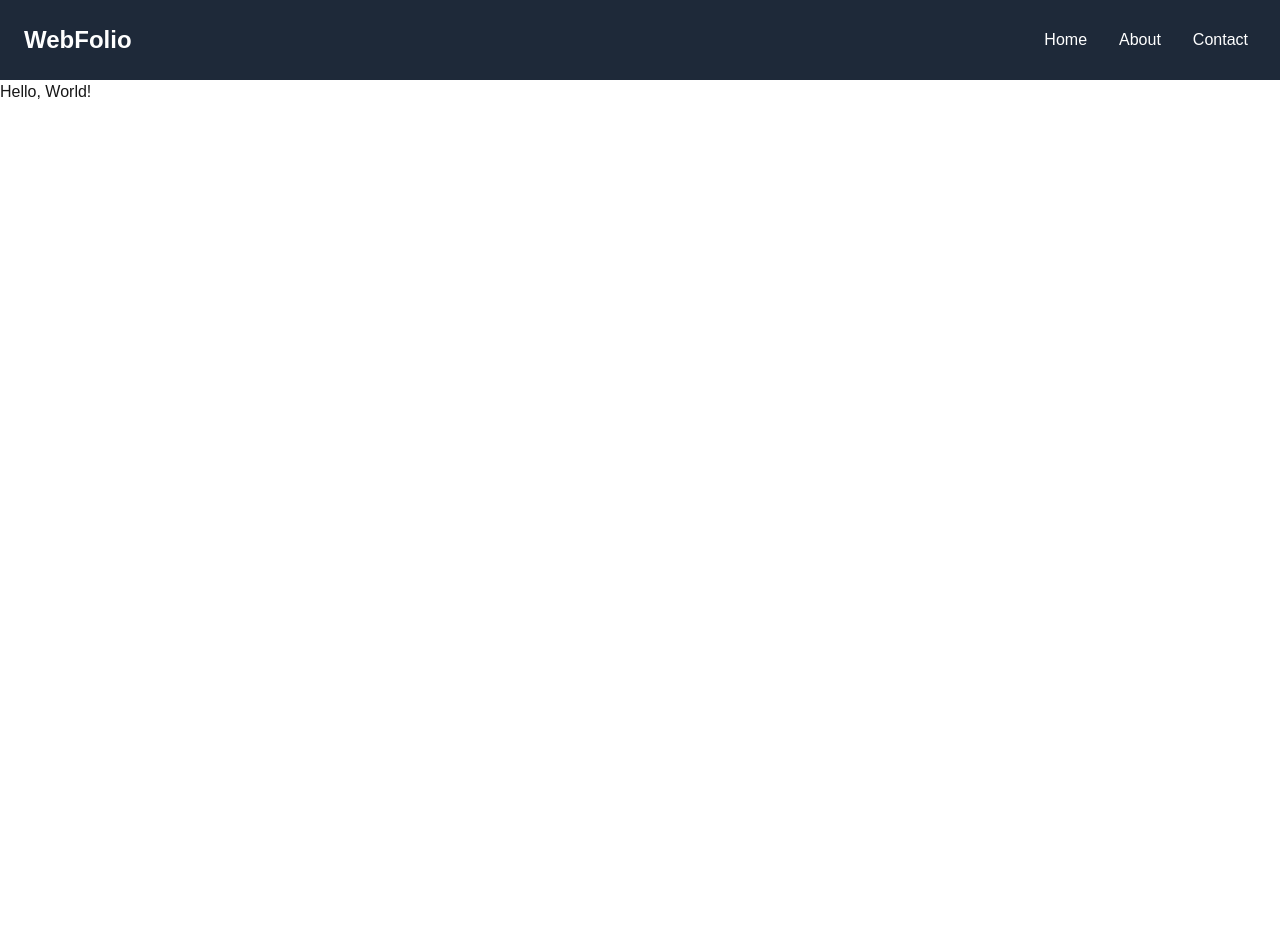
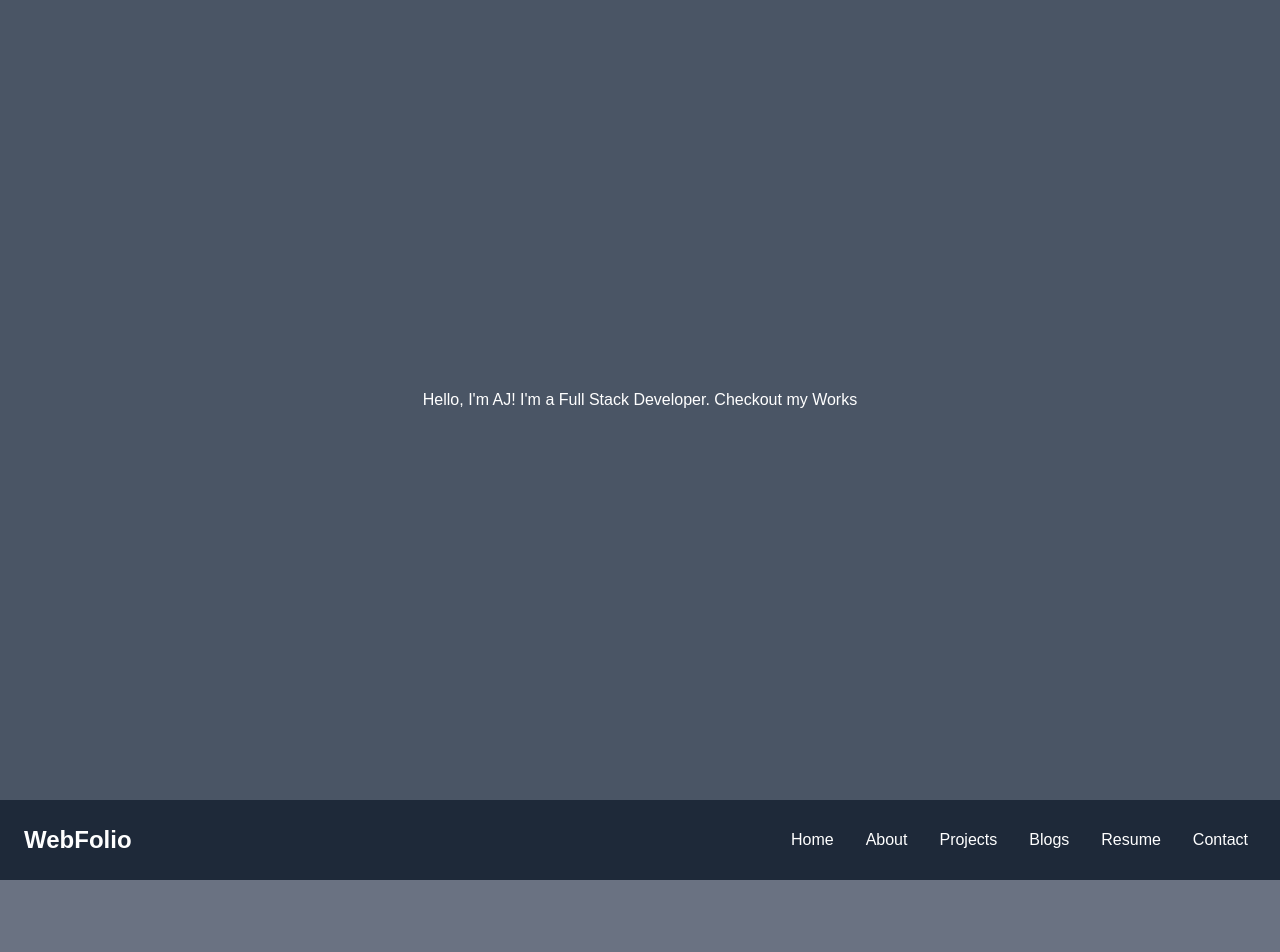
Before and after one commit to axvolkzki/webfolio, a Next.js app: page / in a window 1280 px wide. Shown: the top 952 px of the page. Before the commit the page ends 800 px from the top, so only its background shows below. Built offline with nearby package versions, Linux system fonts and the light colour scheme.

Commit message:
Added other pages and put the navbar below hero section

```diff
--- a/src/app/components/Navbar.tsx
+++ b/src/app/components/Navbar.tsx
@@ -2,7 +2,7 @@
 
 import { get } from 'http';
 import Link from 'next/link';
-import { use, useEffect, useState } from 'react';
+import { useState } from 'react';
 
 export default function Navbar() {
   const [isOpen, setIsOpen] = useState(false);
@@ -36,7 +36,7 @@ export default function Navbar() {
   }
 
   return (
-    <nav className="bg-gray-800 text-white p-4 sm:p-6 md:flex md:justify-between md:items-center">
+    <nav className="sticky top-0 bg-gray-800 text-white p-4 sm:p-6 md:flex md:justify-between md:items-center">
         <div className="container mx-auto flex justify-between items-center">
             <a href="" className="text-2xl font-bold">
                 WebFolio
@@ -49,6 +49,18 @@ export default function Navbar() {
 
                 <Link href="/about" className="mx-2 hover:text-gray-300">
                     About
+                </Link>
+
+                <Link href="/projects" className="mx-2 hover:text-gray-300">
+                    Projects
+                </Link>
+
+                <Link href="/blogs" className="mx-2 hover:text-gray-300">
+                    Blogs
+                </Link>
+
+                <Link href="/resume" className="mx-2 hover:text-gray-300">
+                    Resume
                 </Link>
 
                 <Link href="/contact" className="mx-2 hover:text-gray-300">
--- a/src/app/layout.tsx
+++ b/src/app/layout.tsx
@@ -1,7 +1,6 @@
 import type { Metadata } from "next";
 import { Geist, Geist_Mono } from "next/font/google";
 import "./globals.css";
-import Navbar from "./components/Navbar";
 
 const geistSans = Geist({
   variable: "--font-geist-sans",
@@ -26,9 +25,9 @@ export default function RootLayout({
   return (
     <html lang="en">
       <body className={`${geistSans.variable} ${geistMono.variable} antialiased`}>
-        <Navbar />
 
         {children}
+
       </body>
     </html>
   );
--- a/src/app/page.tsx
+++ b/src/app/page.tsx
@@ -1,15 +1,21 @@
+import Navbar from './components/Navbar';
+import Hero from './sections/Hero';
+import About from './sections/About';
+import Projects from './sections/Projects';
 
 export default function Home() {
   return (
     <div className="">
       {/* SECTION 1 - HEADER + HERO */}
-      Hello, World!
+      <Hero />
+      {/* <Navbar /> */}
+      <Navbar />
 
-      {/* SECTION 2 - SKILLS */}
-
+      {/* SECTION 2 - ABOUT */}
+      <About />
 
       {/* SECTION 3 - PROJECTS */}
-
+      <Projects />
 
       {/* SECTION 4 - ABOUT ME + CONTACT */}
     </div>
--- /dev/null
+++ b/src/app/sections/About.tsx
@@ -0,0 +1,9 @@
+import React from 'react'
+
+export default function About() {
+  return (
+    <div className='h-screen flex flex-col items-center justify-center text-center bg-gray-500 text-white p-8'>
+        About
+    </div>
+  )
+}
--- /dev/null
+++ b/src/app/sections/Hero.tsx
@@ -0,0 +1,11 @@
+import React from 'react'
+
+export default function Hero() {
+  return (
+    <div className='h-screen flex flex-col items-center justify-center text-center bg-gray-600 text-white p-8'>
+        Hello, I'm AJ!
+        I'm a Full Stack Developer.
+        Checkout my Works
+    </div>
+  )
+}
--- /dev/null
+++ b/src/app/sections/Projects.tsx
@@ -0,0 +1,9 @@
+import React from 'react'
+
+export default function Projects() {
+  return (
+    <div className='h-screen flex flex-col items-center justify-center text-center bg-gray-800 text-white p-8'>
+        Projects
+    </div>
+  )
+}
```
